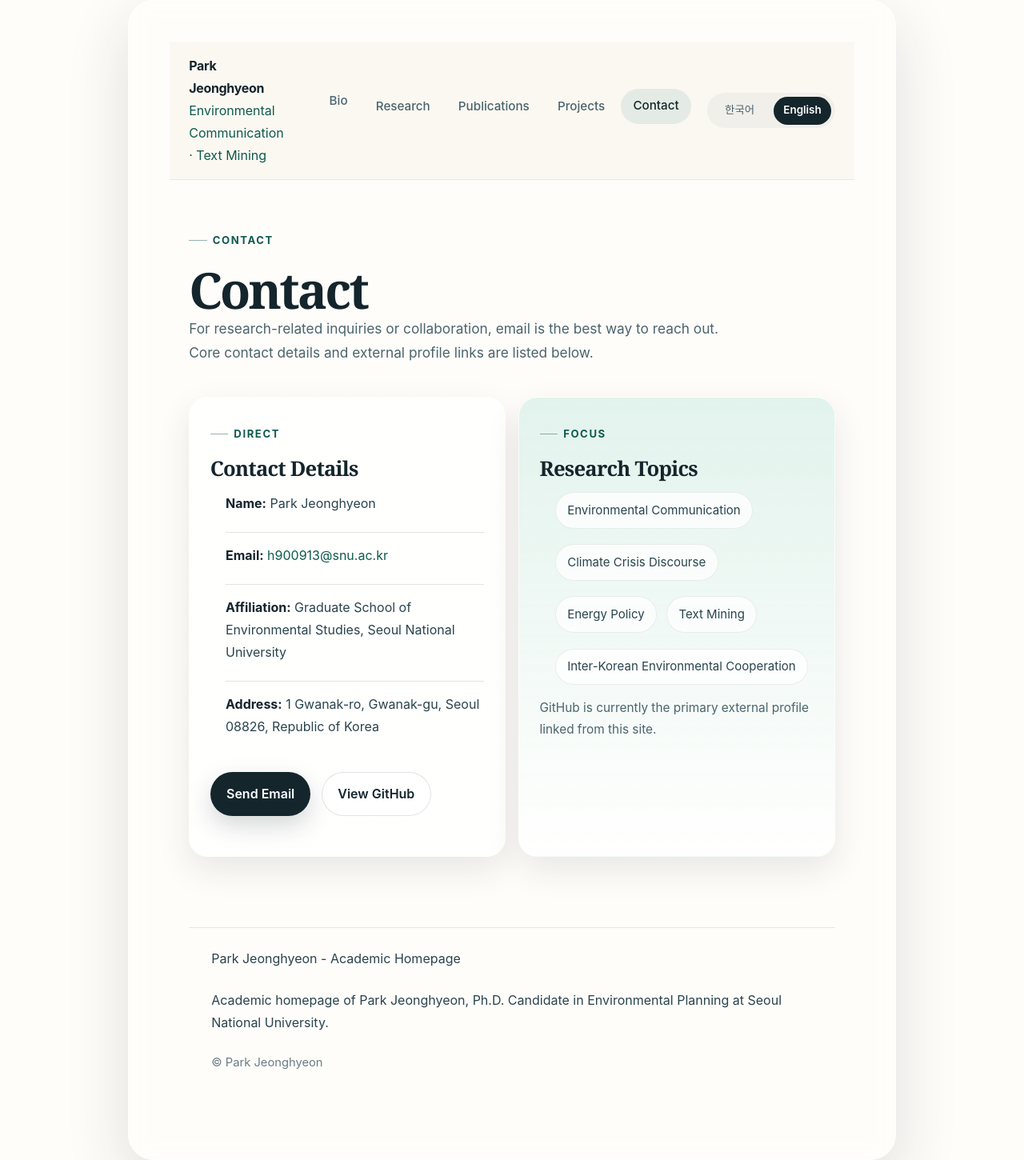
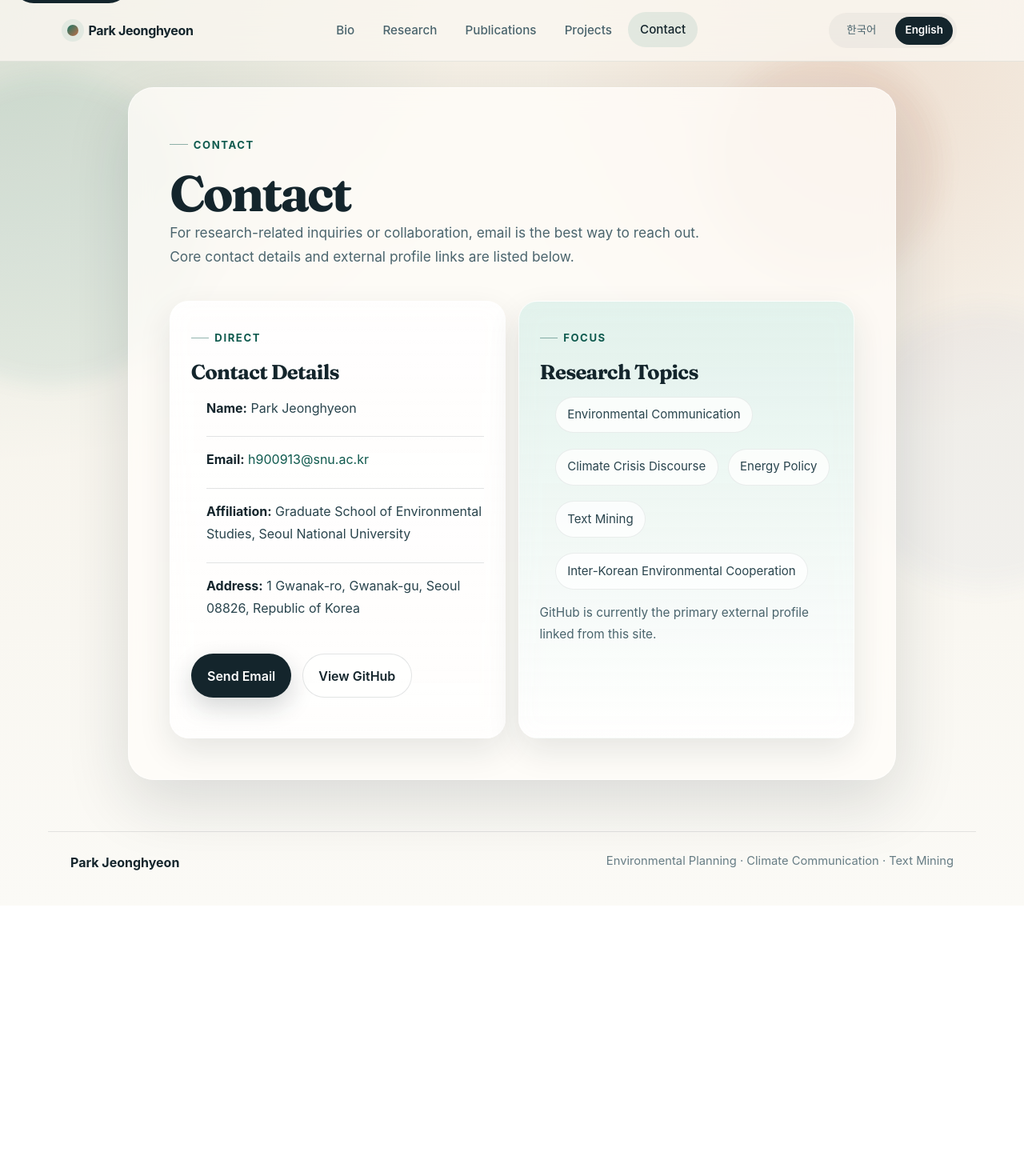
Before and after one commit to h900913-code/h900913-code.github.io, an Eleventy site: page src/en/contact.md in a window 1280 px wide. Shown: the whole page at 80% size. After the commit the page ends 1132 px from the top, so only its background shows below. Built offline with nearby package versions, Linux system fonts and the light colour scheme; Eleventy itself is replaced by a stand-in of ours; files that its build step writes are made by us from their sources; a web font is replaced by a local one.

Commit message:
Refine homepage presentation and document design references

```diff
--- a/src/_includes/base.njk
+++ b/src/_includes/base.njk
@@ -1,17 +1,18 @@
 <!DOCTYPE html>
-<html lang="{{ lang }}">
-<head>
 {% set metaTitle = pageTitle + " | " + site.title[lang] %}
 {% set metaDescription = pageDescription or site.description[lang] %}
 {% set canonicalUrl = site.url + page.url %}
 {% set alternateLang = "en" if lang == "ko" else "ko" %}
 {% set alternateUrl = site.url + (page.url | otherLangUrl(lang)) %}
+{% set isHome = page.url == "/ko/" or page.url == "/en/" %}
+<html lang="{{ lang }}">
+<head>
   <meta charset="UTF-8">
   <meta name="viewport" content="width=device-width, initial-scale=1.0">
   <title>{{ metaTitle }}</title>
   <meta name="description" content="{{ metaDescription }}">
   <meta name="robots" content="index, follow">
-  <meta name="theme-color" content="#163a38">
+  <meta name="theme-color" content="#16333c">
   <meta property="og:type" content="website">
   <meta property="og:title" content="{{ metaTitle }}">
   <meta property="og:description" content="{{ metaDescription }}">
@@ -29,35 +30,39 @@
   <link rel="icon" type="image/svg+xml" href="/assets/favicon.svg">
   <link rel="preconnect" href="https://fonts.googleapis.com">
   <link rel="preconnect" href="https://fonts.gstatic.com" crossorigin>
-  <link href="https://fonts.googleapis.com/css2?family=Manrope:wght@400;500;600;700;800&family=Noto+Serif+KR:wght@400;500;600;700&display=swap" rel="stylesheet">
+  <link href="https://fonts.googleapis.com/css2?family=Fraunces:opsz,wght@9..144,500;9..144,600;9..144,700&family=IBM+Plex+Sans+KR:wght@400;500;600;700&family=Noto+Serif+KR:wght@500;600;700&display=swap" rel="stylesheet">
   <link rel="stylesheet" href="/assets/css/style.css">
 </head>
-<body class="page-shell">
+<body class="{% if isHome %}page-home{% else %}page-inner{% endif %}">
+  <a class="skip-link" href="#content">{{ "본문으로 건너뛰기" if lang == "ko" else "Skip to content" }}</a>
+
+  <div class="site-bg" aria-hidden="true">
+    <div class="orb orb-1"></div>
+    <div class="orb orb-2"></div>
+    <div class="orb orb-3"></div>
+  </div>
+
   <header class="site-header">
     <div class="header-inner">
-      <a href="/{{ lang }}/" class="site-brand">
-        <span class="site-name">{{ site.name[lang] }}</span>
-        <span class="site-tagline">
-          {%- if lang == "ko" -%}
-          환경 커뮤니케이션 · 텍스트 마이닝
-          {%- else -%}
-          Environmental Communication · Text Mining
-          {%- endif -%}
-        </span>
+      <a href="/{{ lang }}/" class="site-name">
+        <span class="site-mark" aria-hidden="true"></span>
+        <span class="site-name-text">{{ site.name[lang] }}</span>
       </a>
-      <nav class="main-nav">
-        <button class="nav-toggle" aria-label="메뉴 열기" aria-expanded="false">
+
+      <nav class="main-nav" aria-label="{{ '주요 메뉴' if lang == 'ko' else 'Primary navigation' }}">
+        <button class="nav-toggle" aria-label="{{ '메뉴 열기' if lang == 'ko' else 'Open menu' }}" aria-expanded="false" aria-controls="nav-list">
           <span class="nav-toggle-bar"></span>
           <span class="nav-toggle-bar"></span>
           <span class="nav-toggle-bar"></span>
         </button>
-        <ul class="nav-list">
+        <ul class="nav-list" id="nav-list">
           {%- for item in navigation[lang] %}
           <li><a href="{{ item.url }}"{% if page.url == item.url %} class="active"{% endif %}>{{ item.label }}</a></li>
           {%- endfor %}
         </ul>
       </nav>
-      <div class="lang-switch">
+
+      <div class="lang-switch" aria-label="{{ '언어 전환' if lang == 'ko' else 'Language switch' }}">
         {%- if lang == "ko" %}
         <span class="lang-current">한국어</span>
         <a href="{{ page.url | otherLangUrl('ko') }}" class="lang-other">English</a>
@@ -69,33 +74,41 @@
     </div>
   </header>
 
-  <main class="site-main">
-    <div class="page-frame">
+  <main class="site-main" id="content">
     <div class="content-wrap">
+      <article class="page-shell{% if isHome %} page-shell-home{% endif %}">
         {{ content | safe }}
-      </div>
+      </article>
     </div>
   </main>
 
   <footer class="site-footer">
     <div class="footer-inner">
-      <p class="footer-title">{{ site.title[lang] }}</p>
-      <p class="footer-copy">{{ site.description[lang] }}</p>
-      <p class="footer-meta">&copy; {{ site.name[lang] }}</p>
+      <p class="footer-name">{{ site.name[lang] }}</p>
+      <p class="footer-meta">
+        {% if lang == "ko" %}
+        환경계획 · 환경 커뮤니케이션 · 텍스트 마이닝
+        {% else %}
+        Environmental Planning · Climate Communication · Text Mining
+        {% endif %}
+      </p>
     </div>
   </footer>
 
   <script>
-    document.addEventListener('DOMContentLoaded', function() {
+    document.addEventListener('DOMContentLoaded', function () {
       const toggle = document.querySelector('.nav-toggle');
       const navList = document.querySelector('.nav-list');
-      if (toggle && navList) {
-        toggle.addEventListener('click', function() {
+
+      if (!toggle || !navList) {
+        return;
+      }
+
+      toggle.addEventListener('click', function () {
         const expanded = this.getAttribute('aria-expanded') === 'true';
         this.setAttribute('aria-expanded', String(!expanded));
         navList.classList.toggle('nav-open');
       });
-      }
     });
   </script>
 </body>
--- a/src/assets/css/style.css
+++ b/src/assets/css/style.css
@@ -40,6 +40,8 @@
 body {
   min-height: 100vh;
   position: relative;
+  display: flex;
+  flex-direction: column;
   color: var(--ink-950);
   background:
     radial-gradient(circle at top left, rgba(23, 117, 101, 0.14), transparent 34%),
@@ -175,8 +177,10 @@
   align-items: center;
   gap: 0.8rem;
   color: var(--ink-950);
+  font-size: 1.1rem;
   font-weight: 700;
   letter-spacing: -0.02em;
+  text-decoration: none;
 }
 
 .site-name:hover {
@@ -468,6 +472,35 @@
   background: linear-gradient(180deg, rgba(255, 255, 255, 0.82), rgba(255, 255, 255, 0.68));
   box-shadow: var(--shadow-md);
   backdrop-filter: blur(14px);
+}
+
+@media (prefers-reduced-motion: no-preference) {
+  .hero-copy,
+  .hero-aside,
+  .snapshot-card,
+  .panel-card,
+  .section-panel,
+  .feature-card,
+  .pub-item,
+  .proj-item {
+    animation: rise-in 0.72s ease both;
+  }
+
+  .hero-aside {
+    animation-delay: 0.08s;
+  }
+
+  .snapshot-card:nth-child(2) {
+    animation-delay: 0.04s;
+  }
+
+  .snapshot-card:nth-child(3) {
+    animation-delay: 0.08s;
+  }
+
+  .snapshot-card:nth-child(4) {
+    animation-delay: 0.12s;
+  }
 }
 
 .hero-copy {
@@ -764,11 +797,25 @@
 .footer-name {
   color: var(--ink-950);
   font-weight: 700;
+  margin: 0;
 }
 
 .footer-meta {
   color: var(--ink-580);
   font-size: 0.92rem;
+  margin: 0;
+}
+
+@keyframes rise-in {
+  from {
+    opacity: 0;
+    transform: translateY(18px);
+  }
+
+  to {
+    opacity: 1;
+    transform: translateY(0);
+  }
 }
 
 @media (max-width: 1080px) {
```
Also changed, not shown: DESIGN_NOTES.md (added, +74 -0 lines). Lines whose indentation alone changed are shown as unchanged.
